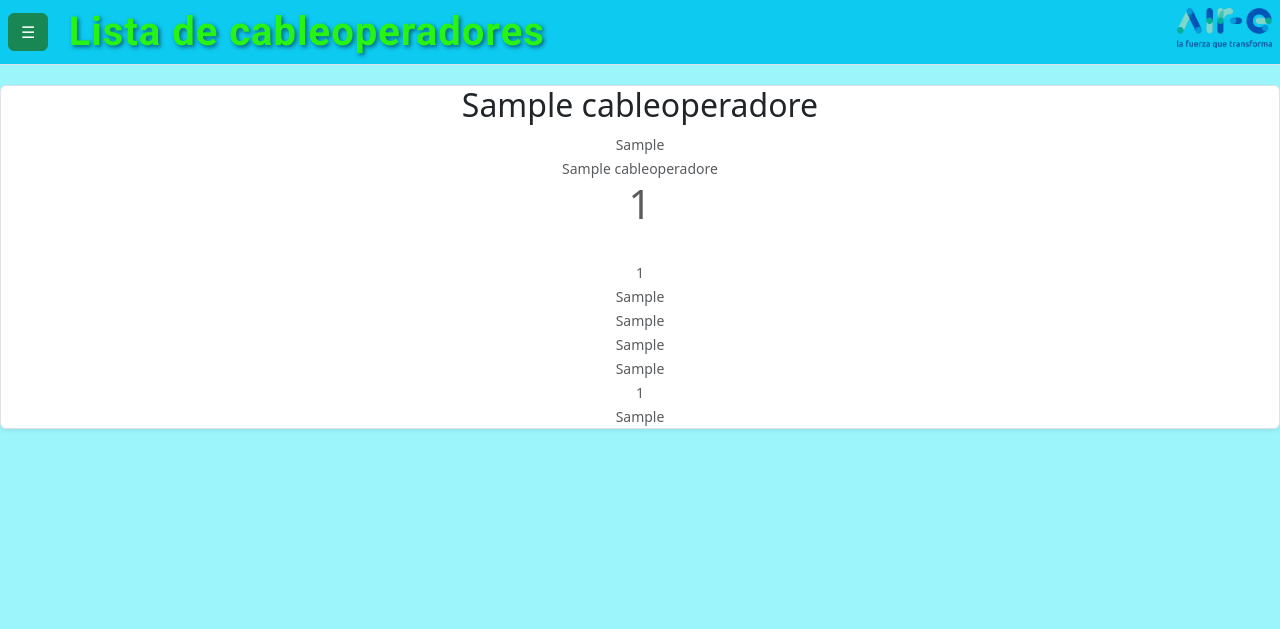
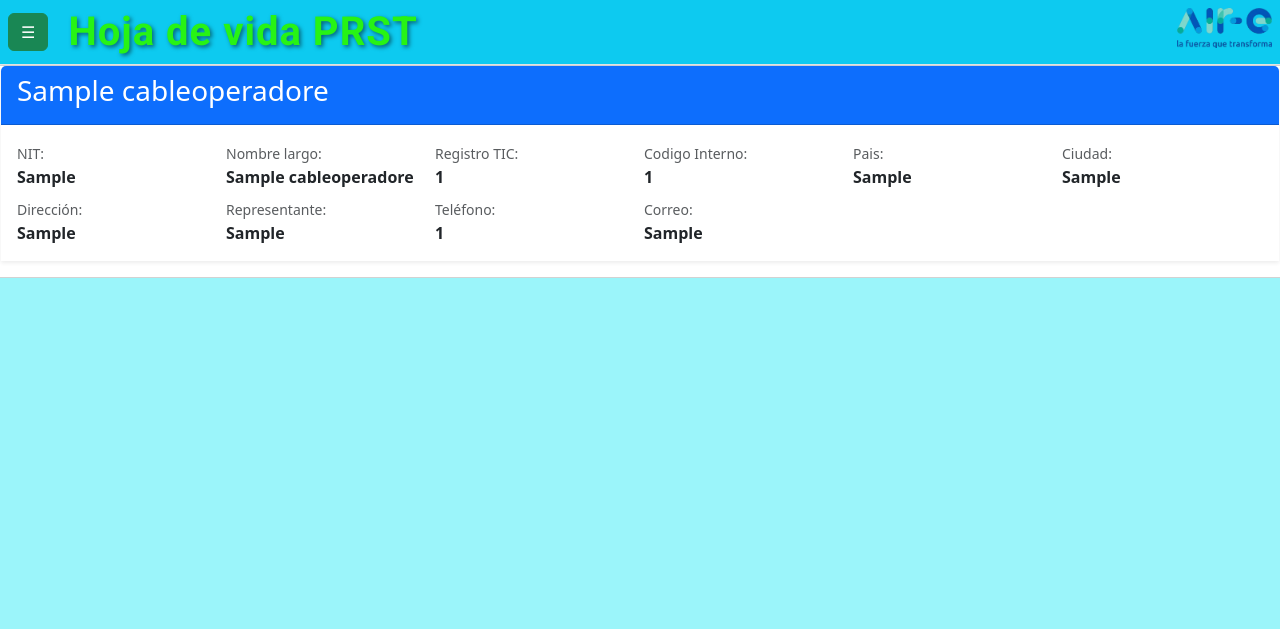
Before and after one commit to Adrian04g/Air-e_app, a Django app: page /index/PRST/1/ in a window 1280 px wide. Shown: the top 629 px of the page. Run offline with Django 5.2, Linux system fonts and the light colour scheme; tables that the repository leaves empty hold one stand-in row (values such as "Sample post"); parts of the project's set-up code (start-up, migrations or seed data) failed here and were passed over.

Commit message:
hoja de vida cableoperadores

```diff
--- a/INF_CE/INF_CE/settings.py
+++ b/INF_CE/INF_CE/settings.py
@@ -28,7 +28,7 @@ DEBUG = True
 ALLOWED_HOSTS = []
 
 # Redirecciones de login/logout
-LOGIN_URL = 'inicio'
+LOGIN_URL = 'login:login'
 LOGIN_REDIRECT_URL = 'home'
 LOGOUT_REDIRECT_URL = 'login'
 # Application definition
--- a/INF_CE/INF_CE/templates/indexapp/cableoperador.html
+++ b/INF_CE/INF_CE/templates/indexapp/cableoperador.html
@@ -10,32 +10,65 @@
 
 <!--Este es el titulo de la cabecera-->
 {% block title %}
-<span class="h2 align-middle ms-3 admin">Lista de cableoperadores</span>
+<span class="h2 align-middle ms-3 admin">Hoja de vida PRST</span>
 {% endblock %}
 
 <!--Este es el contenido de esta sesion llamada administrador-->
 {% block content %}
-<div class="col-12">
-
+<div class="row g-3 d-none d-md-block">
     <!-- Vista de tabla para desktop -->
-     <center>
-    <div class="table-container d-none d-md-block">
-        <div class="table-row">
-           <h2 <div class="table-cell">{{ object.nombre }}</div></h2>
-           <small class="text-muted">{{ object.NIT }}</small><br>
-           <small class="text-muted">{{ object.nombre_largo }}</small><br>
-           <h1 class="text-muted">{{ object.RegistroTic }}</h1><br>
-           <small class="text-muted">{{ object.CodigoInterno }}</small><br>
-           <small class="text-muted">{{ object.pais }}</small><br>
-           <small class="text-muted">{{ object.ciudad }}</small><br>
-           <small class="text-muted">{{ object.direccion }}</small><br>
-           <small class="text-muted">{{ object.Representante }}</small><br>
-           <small class="text-muted">{{ object.telefono }}</small><br>
-           <small class="text-muted">{{ object.correo }}</small><br>
+    <div class="card">
+        <div class="mb-3 shadow-sm">
+           <div class="card-header bg-primary text-white">
+                <h3>{{ object.nombre }}</h3>
+            </div>
+            <div class="card-body">
+                <div class="row g-2">
+                    <div class="col-2">
+                        <small class="text-muted">NIT:</small><br>
+                        <span class="fw-semibold">{{ object.NIT }}</span>
+                    </div>
+                    <div class="col-2">
+                        <small class="text-muted">Nombre largo:</small><br>
+                        <span class="fw-semibold">{{ object.nombre_largo }}</span>
+                    </div>
+                    <div class="col-2">
+                        <small class="text-muted">Registro TIC:</small><br>
+                        <span class="fw-semibold">{{ object.RegistroTic }}</span>
+                    </div>
+                    <div class="col-2">
+                        <small class="text-muted">Codigo Interno:</small><br>
+                        <span class="fw-semibold">{{ object.CodigoInterno }}</span>
+                    </div>
+                    <div class="col-2">
+                        <small class="text-muted">Pais:</small><br>
+                        <span class="fw-semibold">{{ object.pais }}</span>
+                    </div>
+                    <div class="col-2">
+                        <small class="text-muted">Ciudad:</small><br>
+                        <span class="fw-semibold">{{ object.ciudad }}</span>
+                    </div>
+                    <div class="col-2">
+                        <small class="text-muted">Dirección:</small><br>
+                        <span class="fw-semibold">{{ object.direccion }}</span>
+                    </div>
+                    <div class="col-2">
+                        <small class="text-muted">Representante:</small><br>
+                        <span class="fw-semibold">{{ object.Representante }}</span>
+                    </div>
+                    <div class="col-2">
+                        <small class="text-muted">Teléfono:</small><br>
+                        <span class="fw-semibold">{{ object.telefono }}</span>
+                    </div>
+                    <div class="col-2">
+                        <small class="text-muted">Correo:</small><br>
+                        <span class="fw-semibold">{{ object.correo }}</span>
+                    </div>
+                </div>
+            </div>
         </div>
-        </center>
     </div>
-
+</div>
 <!--Fin de vista pantalla grande-->
 <!-- Vista de cards para móviles -->
     <div class="d-block d-md-none">
```
Also changed, not shown: INF_CE/INF_CE/templates/Asignacion/Asignacion_proyectosList.html (+44 -35 lines), INF_CE/INF_CE/templates/indexapp/cableoperadorList.html (+23 -21 lines).
